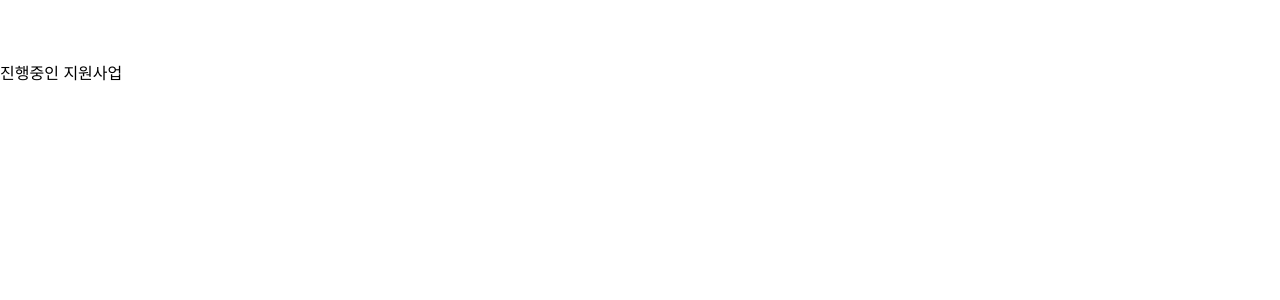
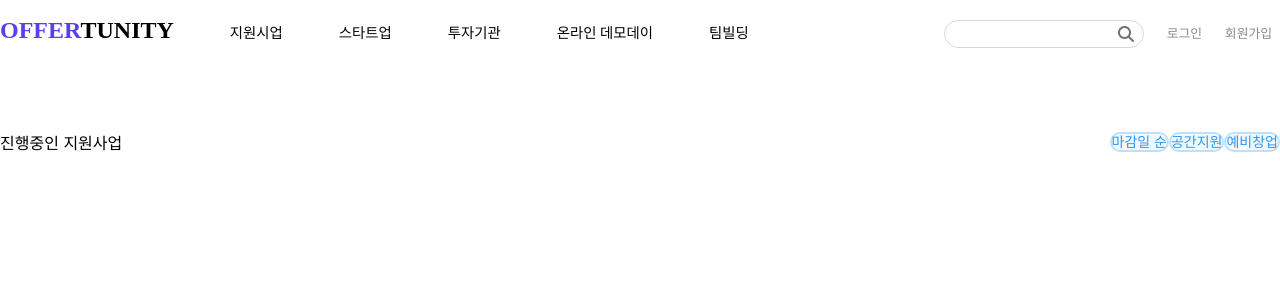
Before and after one commit to Momentium/withWecode, a React (Create React App) app in the folder front-end/offertunity-app/: page /project in a window 1280 px wide. Shown: the top 300 px of the page. Built offline with nearby package versions, Linux system fonts and the light colour scheme.

Commit message:
0114 | Sinbad | edit Project.tsx, add flexDiv.js

```diff
--- /dev/null
+++ b/front-end/offertunity-app/public/data/selectData.json
@@ -0,0 +1,9 @@
+{
+  "project": {
+    "date": ["마감일 순", "최신 순", "Select 3", "Select 4"],
+    "support": ["공간지원", "엑셀러레이팅", "인건비", "자금지원"],
+    "establish": ["예비창업", "3", "5", "7"]
+  }
+
+
+}
--- a/front-end/offertunity-app/src/App.tsx
+++ b/front-end/offertunity-app/src/App.tsx
@@ -3,7 +3,7 @@ import { BrowserRouter, Route } from 'react-router-dom'
 import styled, { ThemeProvider } from 'styled-components'
 import Header from './components/pages/header/Header'
 import Main from './components/pages/main/Main'
-import Project from './components/pages/project/ProjectPage'
+import ProjectPage from './components/pages/project/ProjectPage';
 import theme from './components/styles/theme'
 
 const App = () => {
@@ -14,11 +14,12 @@ const App = () => {
     <ThemeProvider theme={theme}>
       <BrowserRouter>
         {/* Header 들어갈 자리 */}
+        <Header/>
 
         <StAppCont headerHeight={HH}>
           {/* Route 들어갈 자리 */}
           <Route exact path='/' component={Main} />
-          <Route path='/project' component={Project} />
+          <Route path='/project' component={ProjectPage} />
         </StAppCont>
 
         {/* Footer 들어갈 자리 */}
--- /dev/null
+++ b/front-end/offertunity-app/src/components/common/Select.tsx
@@ -0,0 +1,54 @@
+import React, { useState, useEffect } from 'react';
+import styled from 'styled-components';
+import axios from 'axios';
+
+interface CProps {
+  curPage: string
+  category: string
+}
+
+const Select:React.FC<CProps> = ({ curPage, category }) => {
+  const [select, setSelect] = useState<any>(null);
+  useEffect(() => {
+     axios.get('data/selectData.json')
+     .then((res) => {
+      const resData = res.data;
+      const cateList = resData[curPage];
+      const selectList = cateList[category];
+      setSelect(<SelectP val={selectList[0]}/>)
+     });
+  }, []);
+
+  return (
+    <>
+    {select}
+    </>
+  );
+}
+export default Select;
+
+interface PProps {
+  val: string,
+}
+
+const SelectP:React.FC<PProps> = ({ val }) => {
+  return (
+    <StSelectWrap>
+      {val}
+    </StSelectWrap>
+  );
+}
+
+const StSelectWrap = styled.div`
+
+  background: #F1F9FF 0% 0% no-repeat padding-box;
+  border: 2px solid #BCE0FD;
+  border-radius: 10px;
+  opacity: 1;
+
+  text-align: left;
+  font: normal normal normal 14px/16px Arial;
+  letter-spacing: 0px;
+  color: #2699FB;
+  opacity: 1;
+`;
--- a/front-end/offertunity-app/src/components/pages/project/Project.tsx
+++ b/front-end/offertunity-app/src/components/pages/project/Project.tsx
@@ -15,5 +15,6 @@ const Project:React.FC<Props> = ({el}) => {
 export default Project;
 
 const StPjtWrap = styled.div`
-
+  width: 100%;
+  border: 2px solid green;
 `;
--- a/front-end/offertunity-app/src/components/pages/project/ProjectPage.tsx
+++ b/front-end/offertunity-app/src/components/pages/project/ProjectPage.tsx
@@ -1,16 +1,24 @@
+import React, { useState, useEffect } from 'react';
 import ProjectList from './ProjectList';
 import styled from 'styled-components';
+import { FlexDiv } from '../../styles/flexDiv';
+import Select from '../../common/Select';
 
-const ProjectPage = () => {
+const ProjectPage:React.FC<any> = ({ location }) => {
+  useEffect(() => {
+    sessionStorage.setItem('curPage', location.pathname?.substring(1));
+  }, []);
+
+
   return (
     <div>
       <StUpperCont>
         <div className="title">진행중인 지원사업</div>
-        <StFilter>
-          <div></div>
-          <div></div>
-          <div></div>
-        </StFilter>
+        <StSelectCont>
+          <Select curPage={location.pathname?.substring(1)} category={"date"}/>
+          <Select curPage={location.pathname?.substring(1)} category={"support"}/>
+          <Select curPage={location.pathname?.substring(1)} category={"establish"}/>
+        </StSelectCont>
       </StUpperCont>
 
       <ProjectList/>
@@ -19,12 +27,9 @@ const ProjectPage = () => {
 };
 export default ProjectPage;
 
-const StUpperCont = styled.div`
-  display: flex;
+const StUpperCont = styled(FlexDiv)`
   justify-content: space-between;
-  align-items: center;
 `;
 
-const StFilter = styled(StUpperCont)`
-
+const StSelectCont = styled(StUpperCont)`
 `;
--- /dev/null
+++ b/front-end/offertunity-app/src/components/styles/flexDiv.js
@@ -0,0 +1,14 @@
+import styled from 'styled-components';
+
+export const FlexDiv = styled.div`
+  display: flex;
+  justify-content: center;
+  align-items: center;
+`;
+
+export const FlexColDiv = styled.div`
+  display: flex;
+  flex-direction: column;
+  justify-content: center;
+  align-items: center;
+`;
```
